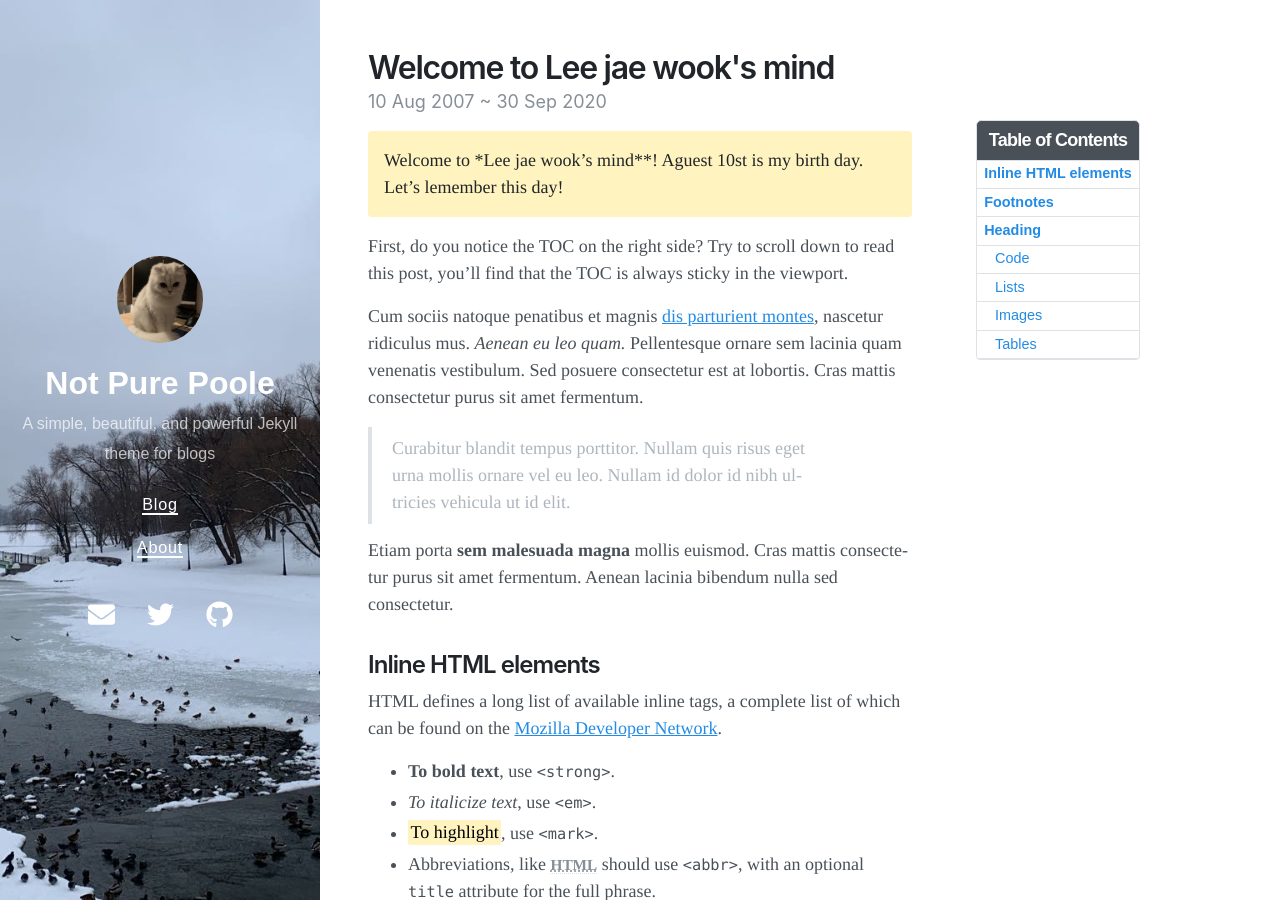
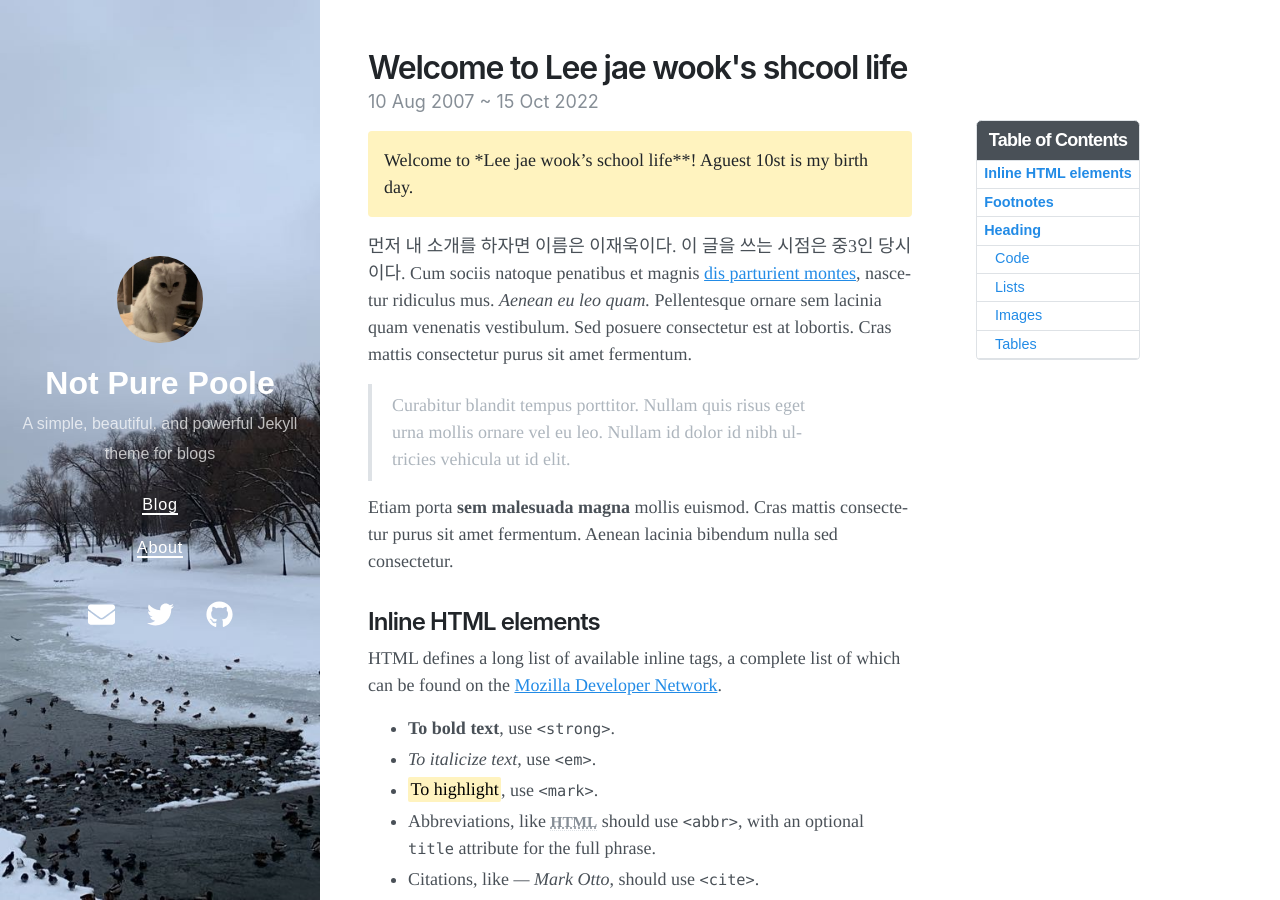
Before and after one commit to limegum07/limegum07.github.io, a Jekyll site: the page built from _posts/2020-09-29-welcome-to-not-pure-poole.md, in a window 1280 px wide and 900 px high. Built offline with Jekyll 4.4.1, drawn with Linux system fonts in a browser that asks for light colours; nearby versions of some CDN libraries.

Commit message:
Update 2020-09-29-welcome-to-not-pure-poole.md

```diff
--- a/_posts/2020-09-29-welcome-to-not-pure-poole.md
+++ b/_posts/2020-09-29-welcome-to-not-pure-poole.md
@@ -1,17 +1,15 @@
 ---
 layout: post
-title: Welcome to Lee jae wook's mind
+title: Welcome to Lee jae wook's shcool life
 date: 2007-08-10 23:18 +0800
-last_modified_at: 2020-10-01 01:08:25 +0800
+last_modified_at: 2022-10-16 01:08:25 +0800
 tags: [jekyll theme, jekyll, tutorial]
 toc:  true
 ---
-Welcome to *Lee jae wook's mind**! Aguest 10st is my birth day.
-Let's lemember this day!
+Welcome to *Lee jae wook's school life**! Aguest 10st is my birth day.
 {: .message }
 
-First, do you notice the TOC on the right side? Try to scroll down to read this post, you'll find that the TOC is always sticky in the viewport.
-
+먼저 내 소개를 하자면 이름은 이재욱이다. 이 글을 쓰는 시점은 중3인 당시이다.
 Cum sociis natoque penatibus et magnis <a href="#">dis parturient montes</a>, nascetur ridiculus mus. *Aenean eu leo quam.* Pellentesque ornare sem lacinia quam venenatis vestibulum. Sed posuere consectetur est at lobortis. Cras mattis consectetur purus sit amet fermentum.
 
 > Curabitur blandit tempus porttitor. Nullam quis risus eget urna mollis ornare vel eu leo. Nullam id dolor id nibh ultricies vehicula ut id elit.
```
